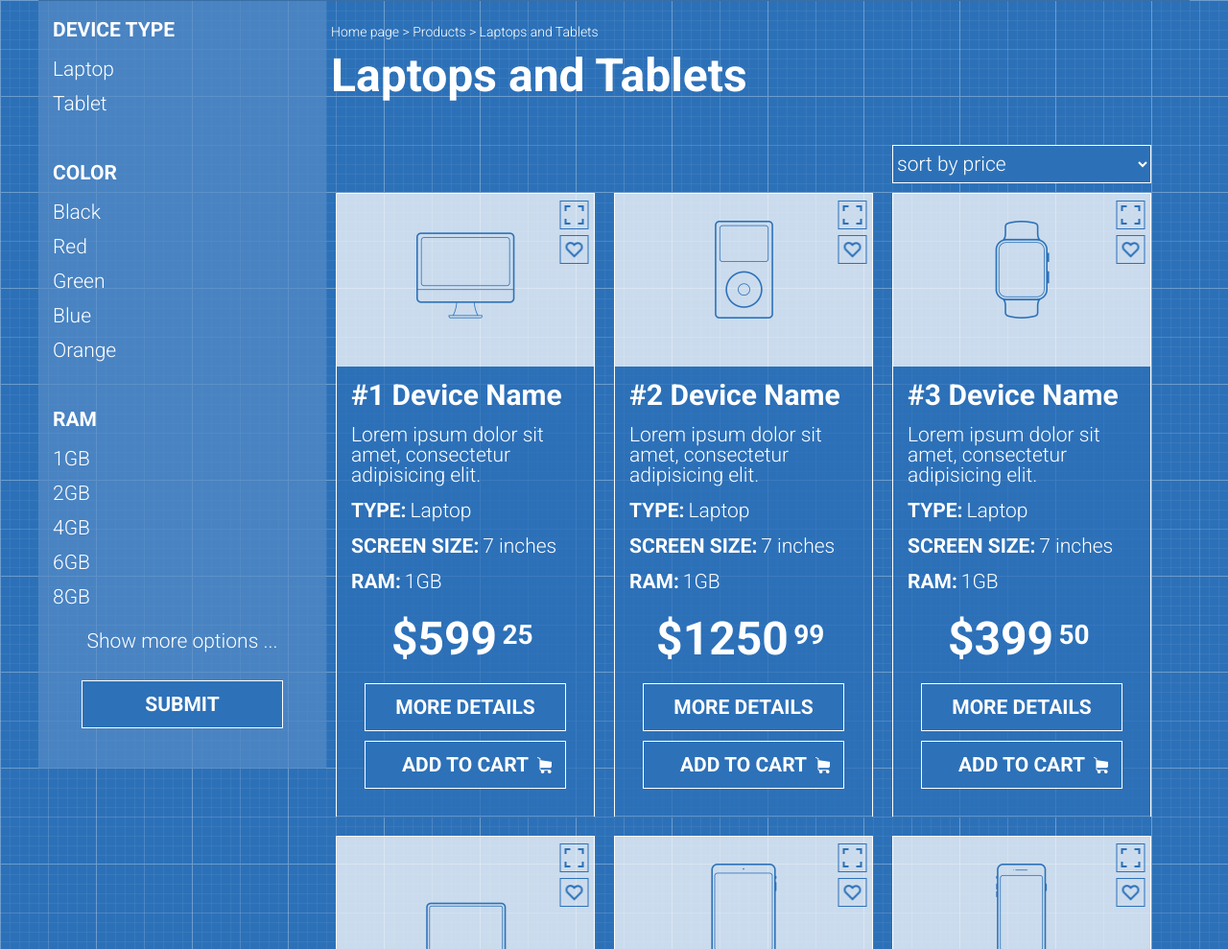
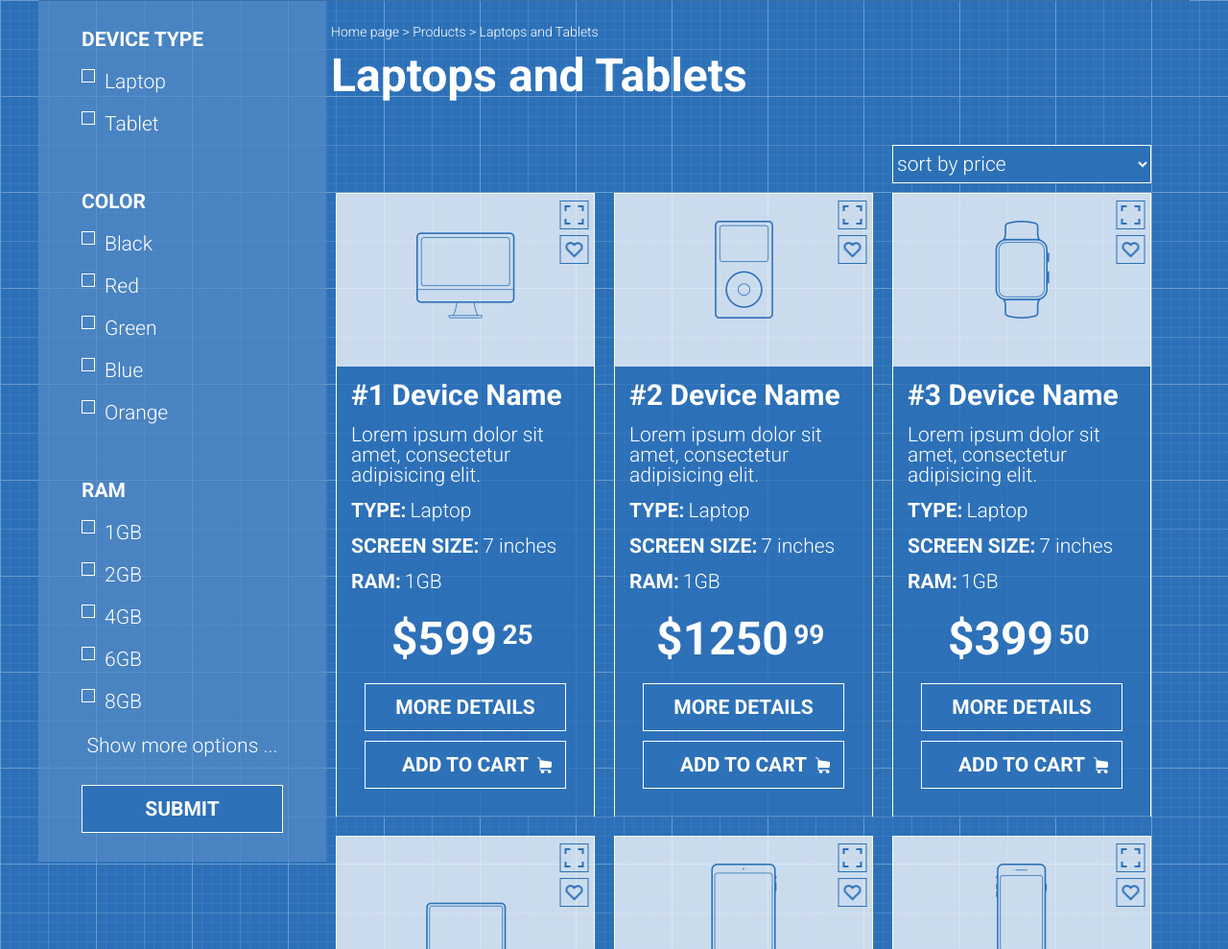
Before and after one commit to Nielll951/test, a plain HTML site: page index.html in a window 1280 px wide. Shown: the part 500-1489 px from the top of the page at 96% size. Drawn offline with Linux system fonts and the light colour scheme.

Commit message:
added input, label, legend to index.html and stylized them in style.css

```diff
--- a/index.html
+++ b/index.html
@@ -79,33 +79,71 @@
         </div>
         <div class="row">
             <aside class="col-md-3">
-                <div class="filters">
-                    <ul>
-                        <li class="bold_text">DEVICE TYPE</li>
-                        <li class="text">Laptop</li>
-                        <li class="text">Tablet</li>
-                    </ul><br>
-
-                    <ul>
-                        <li class="bold_text">COLOR</li>
-                        <li class="text">Black</li>
-                        <li class="text">Red</li>
-                        <li class="text">Green</li>
-                        <li class="text">Blue</li>
-                        <li class="text">Orange</li>
-                    </ul><br>
-
-                    <ul>
-                        <li class="bold_text">RAM</li>
-                        <li class="text">1GB</li>
-                        <li class="text">2GB</li>
-                        <li class="text">4GB</li>
-                        <li class="text">6GB</li>
-                        <li class="text">8GB</li>
-                    </ul>
-                    <p class="text show_more_op">Show more options ...</p>
-                    <input type="submit" class="details-cart submit" value="submit">
-                </div>
+              <div class="row aside">
+                <fieldset class="device_type_box">
+                  <legend>DEVICE TYPE</legend>
+                  <div class="aside_boxes">
+                      <input type="checkbox" id="laptop" name="laptop" value="device-type">
+                      <label for="laptop" class="checkbox_label">Laptop</label>
+                  </div>
+                  <div class="aside_boxes">
+                      <input type="checkbox" id="tablet" name="tablet" value="device-type">
+                      <label for="tablet" class="checkbox_label">Tablet</label>
+                  </div>
+                </fieldset>
+              </div>
+              <div class="row aside">
+                <fieldset class="color-box">
+                    <legend>COLOR</legend>
+                    <div class="aside_boxes">
+                        <input type="checkbox" id="black" name="black" value="color">
+                        <label for="black" class="checkbox_label">Black</label>
+                    </div>
+                    <div class="aside_boxes">
+                        <input type="checkbox" id="red" name="red" value="color">
+                        <label for="red" class="checkbox_label">Red</label>
+                    </div>
+                    <div class="aside_boxes">
+                        <input type="checkbox" id="green" name="green" value="color">
+                        <label for="green" class="checkbox_label">Green</label>
+                    </div>
+                    <div class="aside_boxes">
+                        <input type="checkbox" id="blue" name="blue" value="color">
+                        <label for="blue" class="checkbox_label">Blue</label>
+                    </div>
+                    <div class="aside_boxes">
+                        <input type="checkbox" id="orange" name="orange" value="color">
+                        <label for="orange" class="checkbox_label">Orange</label>
+                    </div>
+                </fieldset>
+            </div>
+            <div class="row aside">
+                <fieldset class="ram-box">
+                    <legend>RAM</legend>
+                    <div class="aside_boxes">
+                        <input type="checkbox" id="one_gb" name="one_gb" value="ram">
+                        <label for="one_gb" class="checkbox_label" name="one_gb" value="ram">1GB</label>
+                    </div>
+                    <div class="aside_boxes">
+                        <input type="checkbox" id="two_gb" name="one_gb" value="ram">
+                        <label for="two_gb" class="checkbox_label">2GB</label>
+                    </div>
+                    <div class="aside_boxes">
+                        <input type="checkbox" id="three_gb" name="one_gb" value="ram">
+                        <label for="three_gb" class="checkbox_label">4GB</label>
+                    </div>
+                    <div class="aside_boxes">
+                        <input type="checkbox" id="four_gb" name="one_gb" value="ram">
+                        <label for="four_gb" class="checkbox_label">6GB</label>
+                    </div>
+                    <div class="aside_boxes">
+                        <input type="checkbox" id="five_gb" name="one_gb" value="ram">
+                        <label for="five_gb" class="checkbox_label">8GB</label>
+                    </div>
+                </fieldset>
+            </div>
+                <p class="text show_more_op">Show more options ...</p>
+                <input type="submit" class="details-cart submit" value="submit">
             </aside>
             <section class="col_md_9">
                 <p class="text1">Home page > Products > Laptops and Tablets</p>
--- a/style.css
+++ b/style.css
@@ -23,6 +23,7 @@ body {
   }
   .col-md-3 {
     width: 25%;
+    height: 85%;
   }
   .col-md-6 {
     width: 50%;
@@ -362,10 +363,6 @@ footer {
   padding: 25px 0;
   background-color: rgba(255, 255, 255, 0.75);
 }
-.filters {
-  color: white;
-  margin-top: 20px;
-}
 .slide {
   text-align: center;
   color: white;
@@ -386,3 +383,46 @@ footer {
 .squares:hover {
   background-color: white;
 }
+input[type="checkbox"]:checked + label:before {
+  background-color: #fff;
+}
+input[type="checkbox"] + label:before {
+    content: "\2714";
+    width: 8px;
+    height: 8px;
+    border: #fff solid 1px;
+    display: inline-block;
+    cursor: pointer;
+    margin-right: 10px;
+    color: transparent;
+    padding: 2px;
+}
+.aside_boxes {
+  padding-top: 20px;
+}
+.color-box {
+  margin-top: 60px;
+}
+.ram-box {
+  margin-top: 60px;
+}
+legend {
+  font-size: 21px;
+  font-weight: 600;
+  color: white;
+}
+input[type="checkbox"] {
+  display: none;
+}
+.checkbox_label {
+  font-size: 21px;
+  color: white;
+  font-weight: 200;
+}
+.device_type_box {
+  margin-top: 30px;
+}
+.aside {
+  width: 250px;
+  margin-left: 30px;
+}
```
